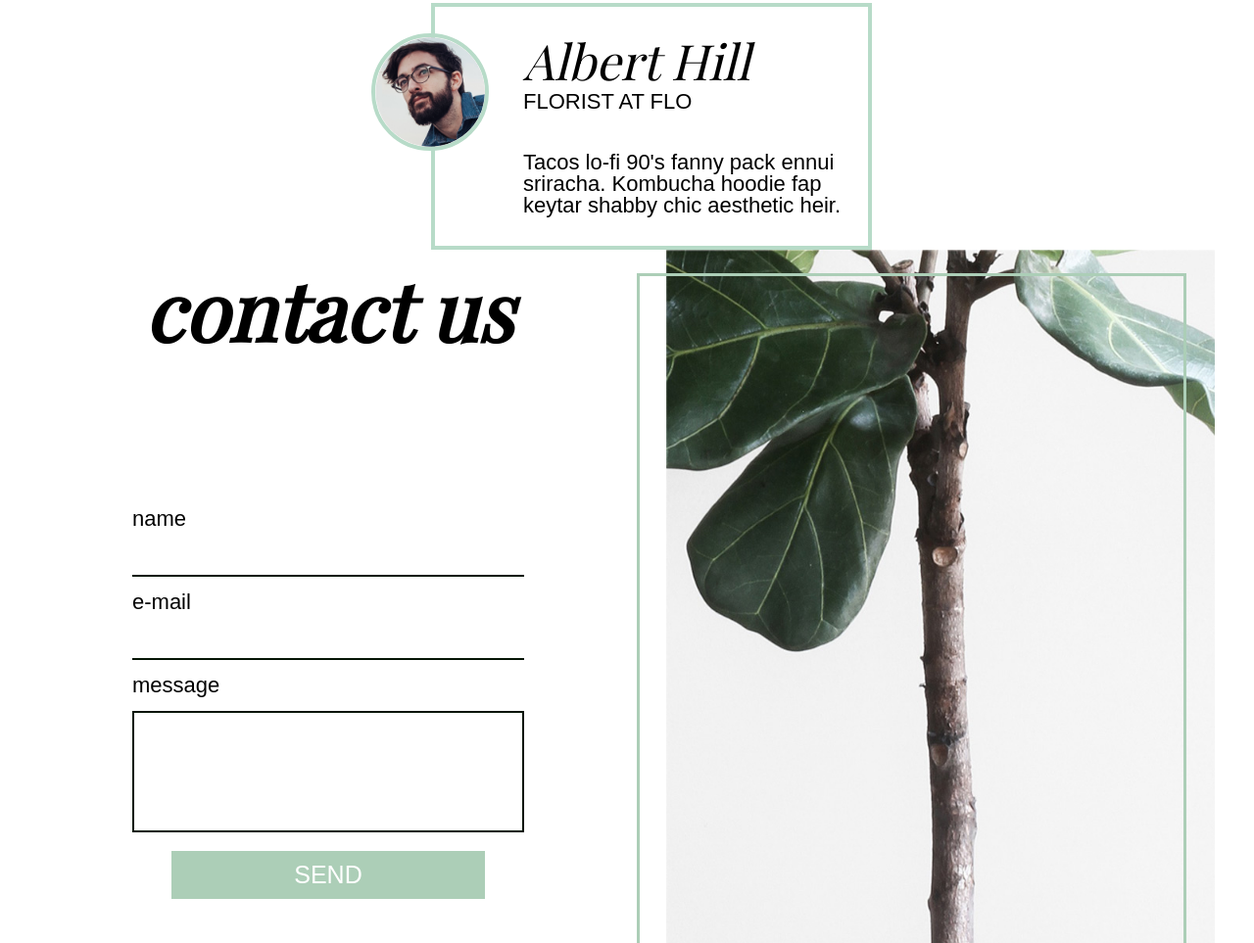
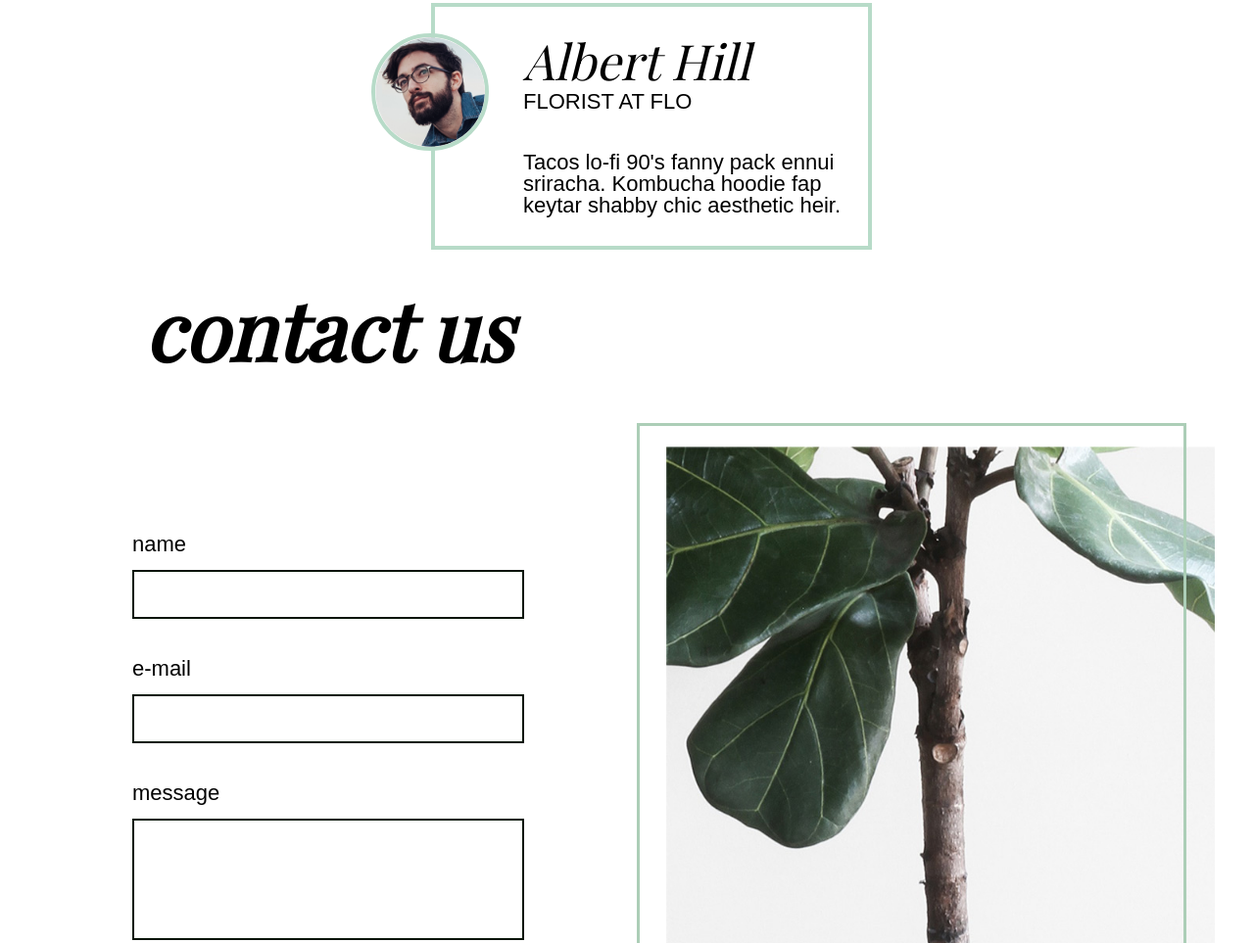
Before and after one commit to PatrycjaKanigowska/Planty, a plain HTML site: page index.html in a window 1280 px wide. Shown: the part 1414-2377 px from the top of the page at 98% size. Drawn offline with nearby package versions, Linux system fonts and the light colour scheme; a web font is replaced by a local one.

Commit message:
Add adjustment in contact section

```diff
--- a/css/style.css
+++ b/css/style.css
@@ -195,10 +195,7 @@ h3 {
 
 /* ------------------------------Contact------------------------------------ */
 input {
-    border-bottom: 2px solid #051405;
-    border-top: transparent;
-    border-left: transparent;
-    border-right: transparent;
+    border: 2px solid #051405;
     box-shadow: none;
 }
 
@@ -217,6 +214,7 @@ textarea {
 
 .btn {
     font-size: 18px;
+    letter-spacing: 3px;
     color: #fff;
     border: none;
     padding: 10px 0;
@@ -224,16 +222,12 @@ textarea {
     background: #acceb7;
     cursor: pointer;
     margin-top: 15px;
-    margin-bottom: 20px;
+    margin-bottom: 40px;
 }
 
 label {
     display: inline-block;
-    margin-top: 15px;
-}
-
-label:last-of-type {
-    padding-bottom: 15px;
+    margin: 15px 0;
 }
 
 .contact form {
@@ -261,7 +255,7 @@ label:last-of-type {
     width: 95%;
     height: 100%;
     border: 3px solid #acceb7;
-    top: 3%;
+    top: -3%;
     left: 0;
 }
 
@@ -286,7 +280,7 @@ footer a:visited {
 
 footer {
     background-color: #acceb7;
-    margin-top: 40px;
+    margin-top: 20px;
 }
 
 footer li {
@@ -425,7 +419,7 @@ footer p {
 
     .contact .container {
         display: grid;
-        grid-template-columns: 1fr 1fr;
+        grid-template-columns: 1fr minmax(403px, 1fr);
         grid-gap: 20px;
         grid-template-areas:
             "h fig2"
@@ -434,14 +428,37 @@ footer p {
 
     .contact h2 {
         grid-area: h;
+        margin-top: 40px;
+    }
+
+    .contact form {
+        grid-area: f;
     }
 
     .contact figure {
         grid-area: fig2;
+        margin-top: 34%;
     }
 
-    .contact form {
-        grid-area: f;
+    .btn {
+        margin-top: 15px;
+        margin-bottom: 20px;
+    }
+
+    .btn-2 {
+        margin-top: 25%;
+        margin-bottom: 20px;
+    }
+
+    label:nth-of-type(2),
+    label:nth-of-type(3) {
+        margin-top: 10%;
+    }
+
+    h2 {
+        font-size: 32px;
+        margin-top: 20px;
+        margin-bottom: 15px;
     }
 
     .icons, footer p {
```
